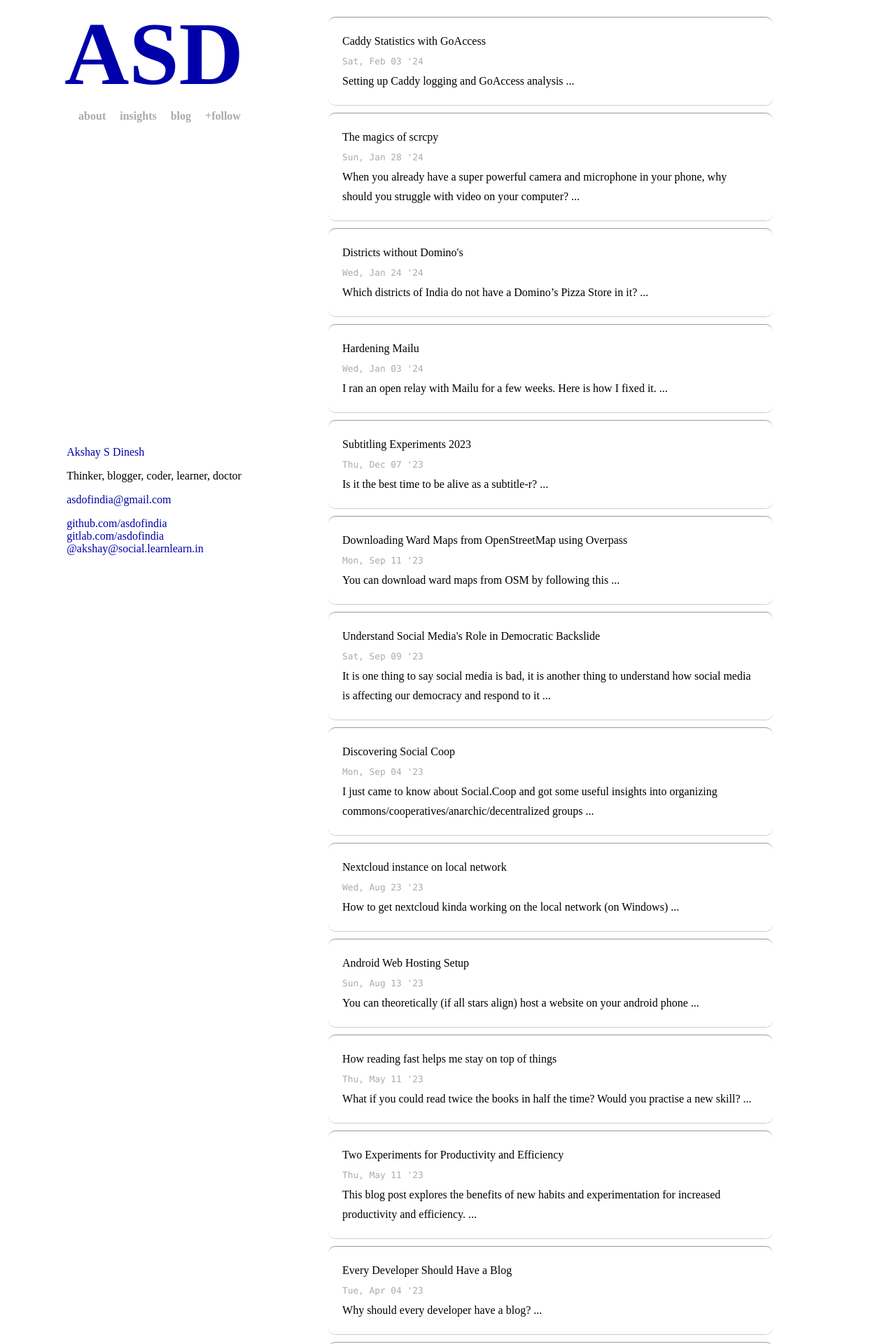
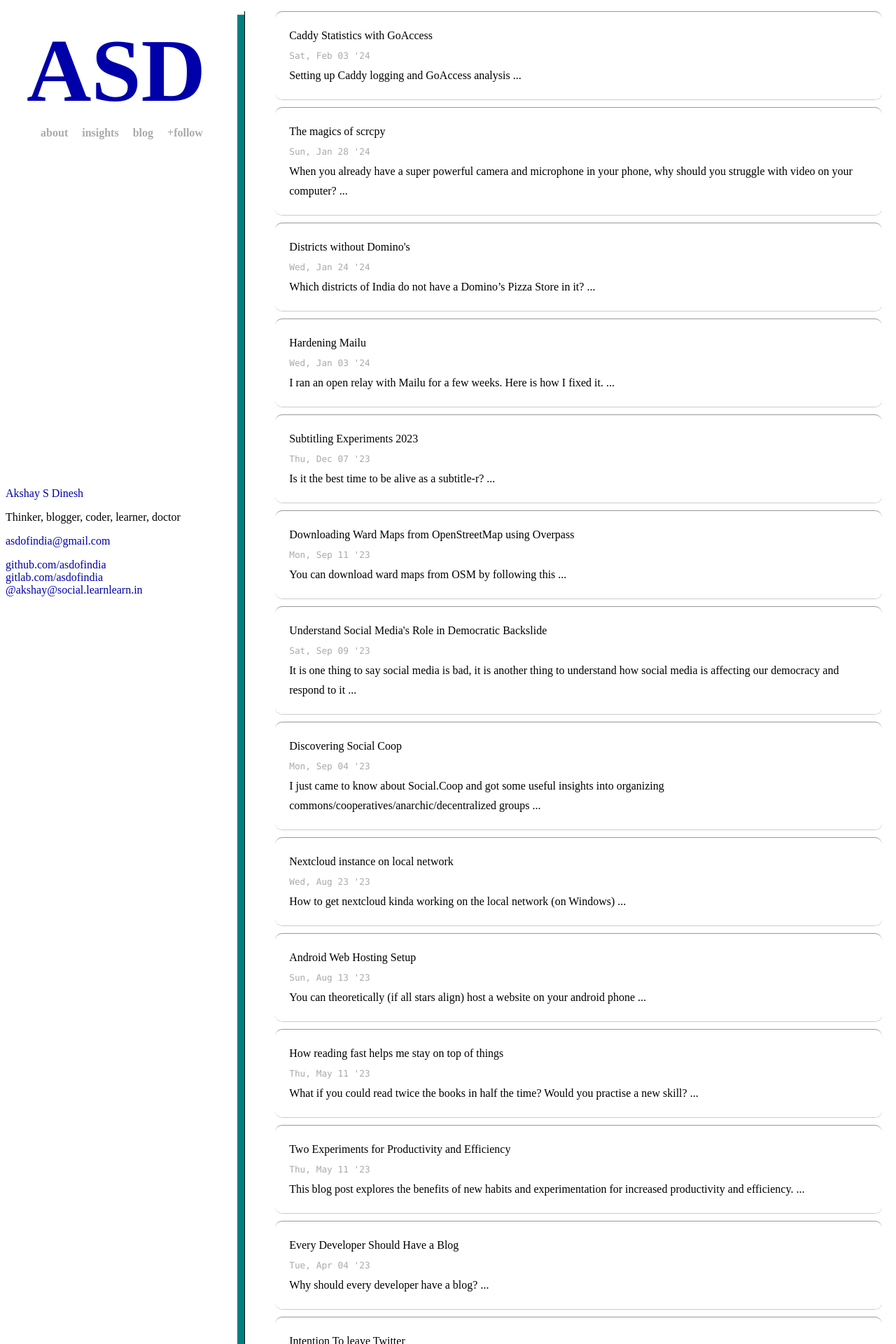
Before and after one commit to asdofindia/asdofindia.github.io, a Jekyll site: the page built from index.html, in a window 1280 px wide. Shown: the top 1920 px of the page at 70% size. Built offline with Jekyll 4.4.1, drawn with Linux system fonts in a browser that asks for light colours.

Commit message:
feat: make left sidebar sticky on desktop
difficult to do with grid:
- https://melanie-richards.com/blog/css-grid-sticky/
- https://ishadeed.com/article/position-sticky-css-grid/

thought of simple old css float margin etc for fun

```diff
--- a/css/main.css
+++ b/css/main.css
@@ -1,19 +1,26 @@
 body {
-    display: grid;
-    grid-template-areas:
-        "header"
-        "main"
-        "footer";
+    max-width: 2048px;
 }
 @media(min-width: 40em) {
-    body{
-        grid-template-columns: auto auto;
-        grid-template-rows: 50vh 50vh;
-        grid-gap: 2em;
-        grid-template-areas:
-        "header main"
-        "footer main"
-        ;
+    header {
+	position: sticky;
+	width: 25%;
+	top: 2rem;
+	float: left;
+    }
+    footer {
+	bottom: 2rem;
+	width: 25%;
+        position: sticky;
+	float: left;
+    }
+    main {
+	top: 2rem;
+	width: 69%;
+	margin-left: 27%;
+	padding-left: 3%;
+	border-left: 1px solid black;
+	box-shadow: -10px 5px teal;
     }
 }
 
@@ -21,26 +28,14 @@ article {
     font-size: 1.5rem;
 }
 
-header {
-    grid-area: header;
-}
-
-main {
-    grid-area: main;
-    max-width: 40rem;
+article h2 {
+	position: sticky;
 }
 
 pre, code {
     overflow-x: auto;
     white-space: pre-wrap;
-
 }
-
-footer {
-    grid-area: footer;
-    margin: auto;
-}
-
 
 header h1 {
     margin-bottom: 0;
```
